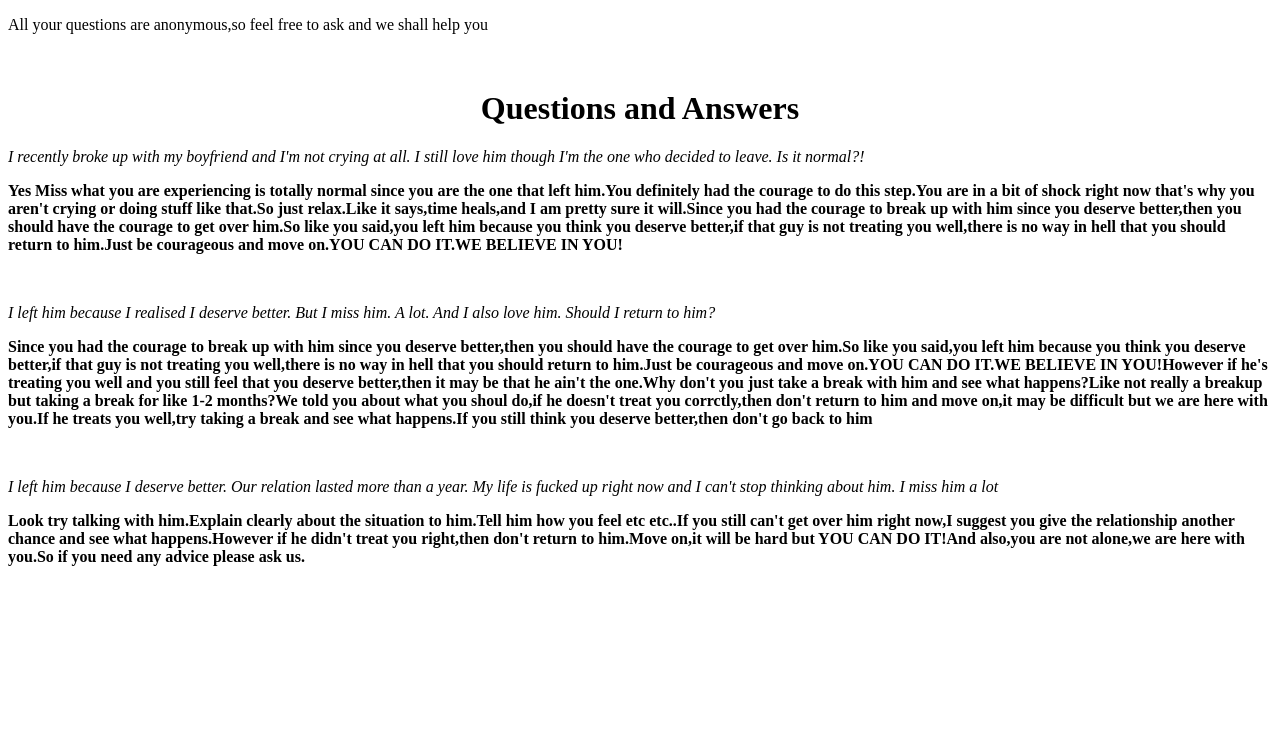
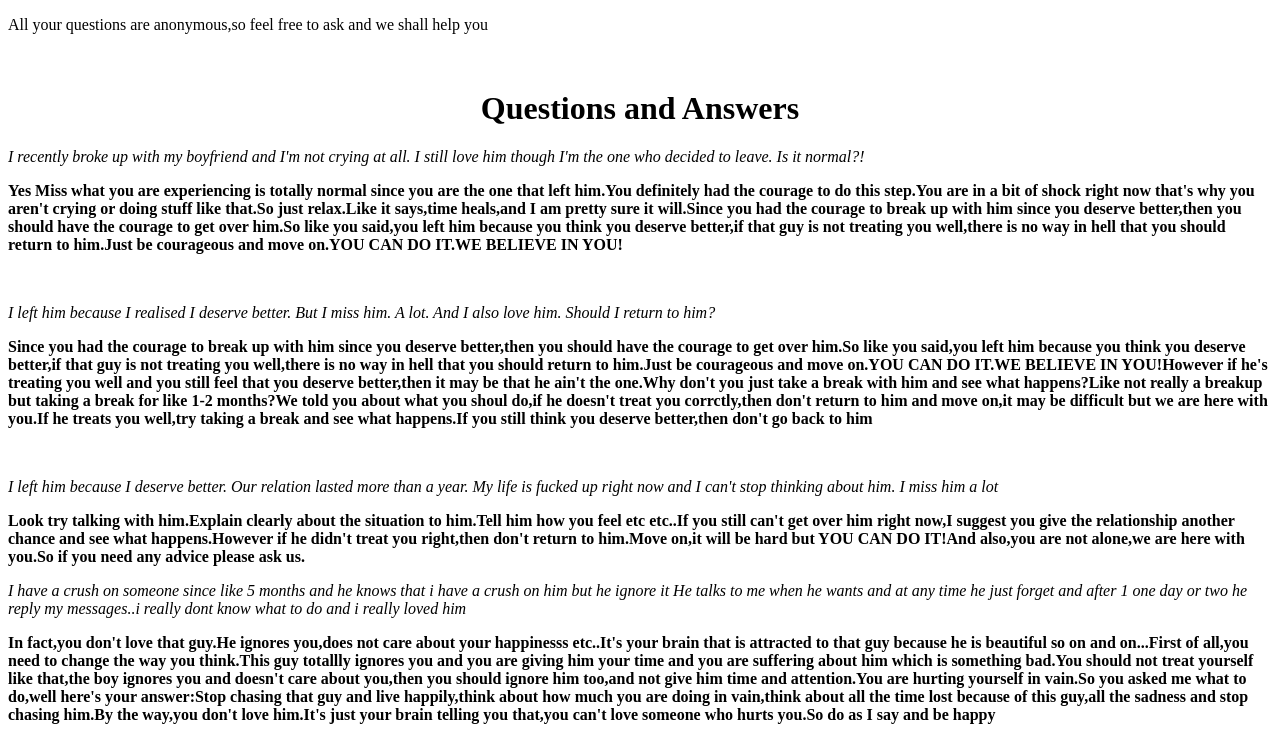
Before and after one commit to dealingwithex/dealingwithex.github.io, a plain HTML site: page index.html in a window 1280 px wide. Shown: the part 887-1627 px from the top of the page. Before the commit the page ends 1469 px from the top, so only its background shows below. Drawn offline with Linux system fonts and the light colour scheme.

Commit message:
Update index.html

```diff
--- a/index.html
+++ b/index.html
@@ -23,5 +23,7 @@
 <br>
   <p><i>I left him because I deserve better. Our relation lasted more than a year. My life is fucked up right now and I can't stop thinking about him. I miss him a lot</i></p>
   <p><b>Look try talking with him.Explain clearly about the situation to him.Tell him how you feel etc etc..If you still can't get over him right now,I suggest you give the relationship another chance and see what happens.However if he didn't treat you right,then don't return to him.Move on,it will be hard but YOU CAN DO IT!And also,you are not alone,we are here with you.So if you need any advice please ask us.</b></p>
+  <p><i>I have a crush on someone since like 5 months and he knows that i have a crush on him but he ignore it He talks to me when he wants and at any time he just forget and after 1 one day or two he reply my messages..i really dont know what to do and i really loved him</p></i>
+<p><b>In fact,you don't love that guy.He ignores you,does not care about your happinesss etc..It's your brain that is attracted to that guy because he is beautiful so on and on...First of all,you need to change the way you think.This guy totallly ignores you and you are giving him your time and you are suffering about him which is something bad.You should not treat yourself like that,the boy ignores you and doesn't care about you,then you should ignore him too,and not give him time and attention.You are hurting yourself in vain.So you asked me what to do,well here's your answer:Stop chasing that guy and live happily,think about how much you are doing in vain,think about all the time lost because of this guy,all the sadness and stop chasing him.By the way,you don't love him.It's just your brain telling you that,you can't love someone who hurts you.So do as I say and be happy</p></b>
 </body>
 </html>
```
